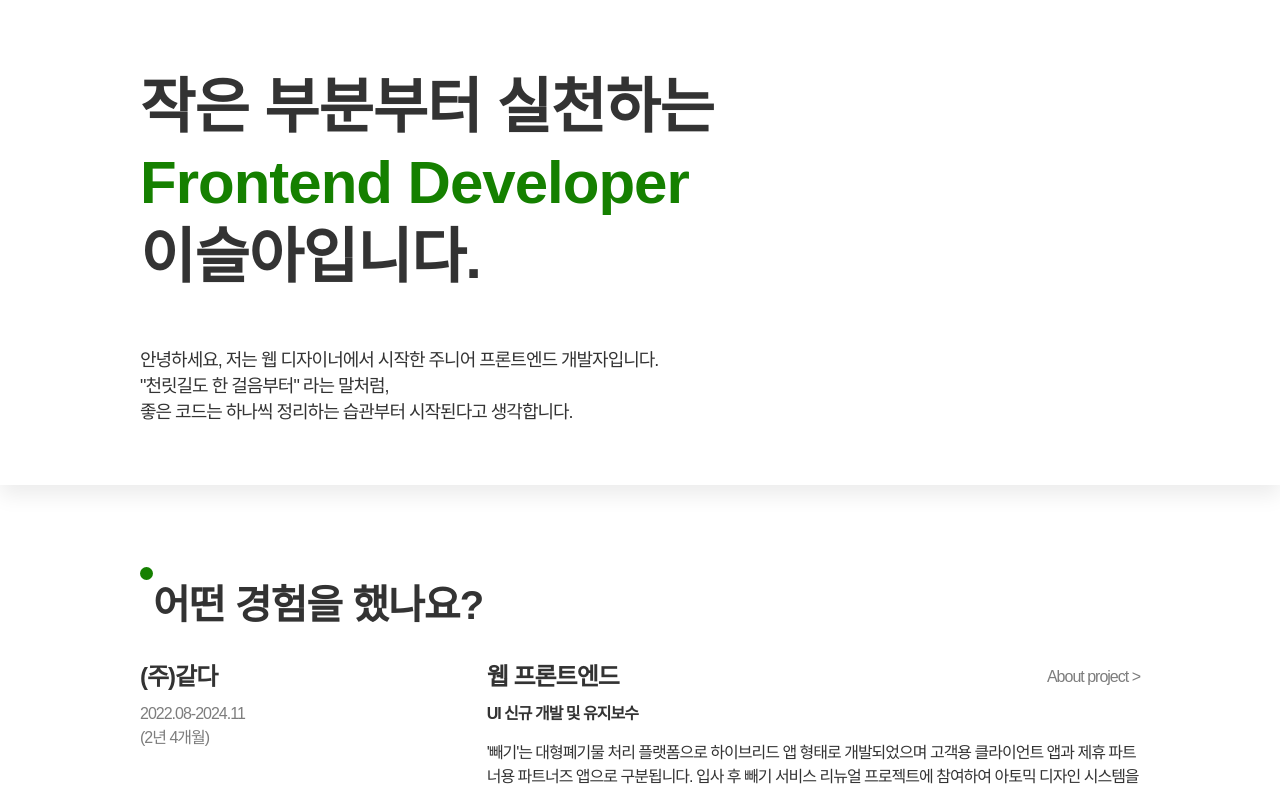
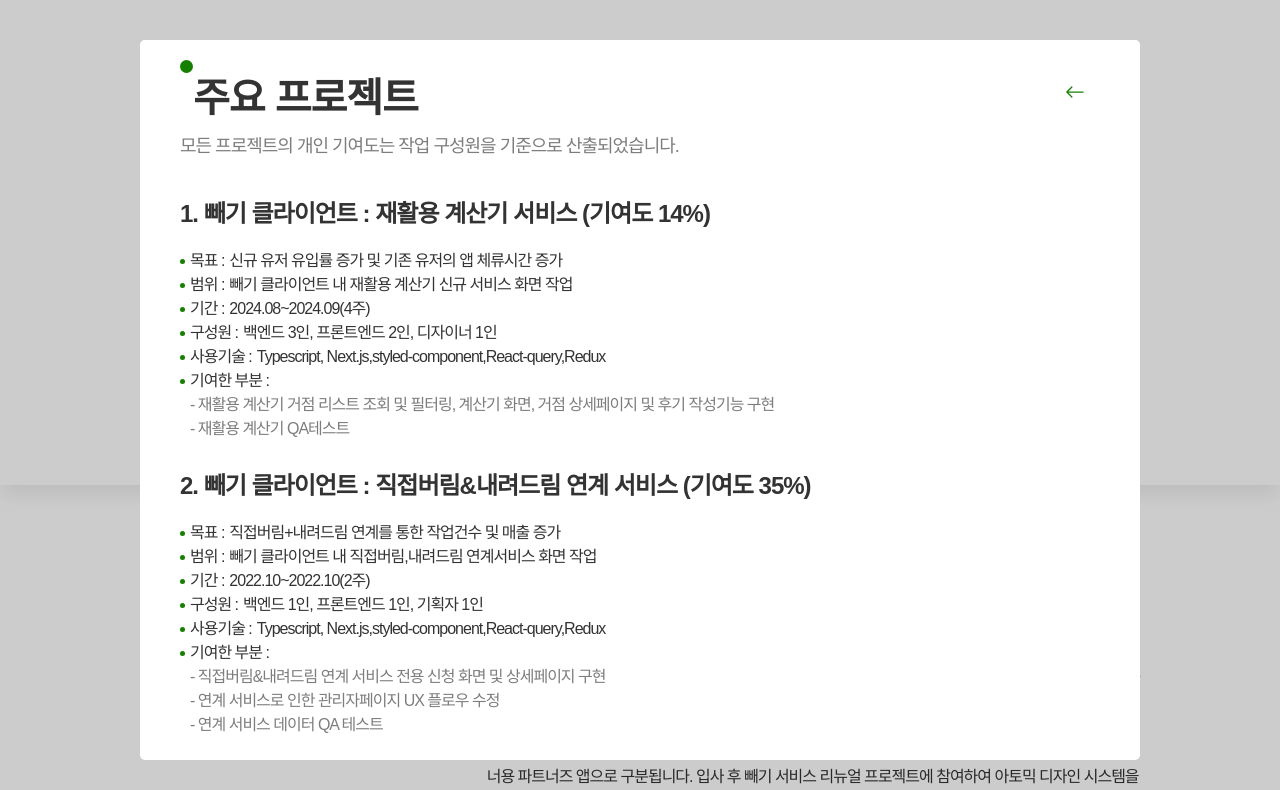
Before and after one commit to seraleedev/resume, a React (Create React App) app: page / in a window 1280 px wide. Shown: the top 790 px of the page. Built offline with nearby package versions, Linux system fonts and the light colour scheme; a web font is replaced by a local one.

Commit message:
주요 프로젝트 기술 모달창 내용 구현

```diff
--- /dev/null
+++ b/src/components/system/atoms/MainProjectDetailItem/index.tsx
@@ -0,0 +1,47 @@
+import { Paragraph } from "@/components/common/typhography";
+import { ListDot } from "../../atoms/CareerItem/styles";
+import { FlexBox } from "@/components/common/component";
+
+/**
+ * 프로젝트 상세설명 컴포넌트 항목(한줄짜리)
+ * @param contentTitle
+ * @param content
+ * @returns
+ */
+
+interface IMainProjectDetailItem {
+  contentTitle: string;
+  content: string | string[];
+}
+
+const MainProjectDetailItem = ({
+  contentTitle,
+  content,
+}: IMainProjectDetailItem) => {
+  const createListName = (contentTitle: string) => {
+    switch (contentTitle) {
+      case "goal":
+        return "목표";
+      case "range":
+        return "범위";
+      case "period":
+        return "기간";
+      case "member":
+        return "구성원";
+      case "tech":
+        return "사용기술";
+      default:
+        return "";
+    }
+  };
+
+  return (
+    <FlexBox justify="flex-start" gap="5px">
+      <ListDot />
+      <Paragraph>{createListName(contentTitle)} : </Paragraph>
+      <Paragraph>{content}</Paragraph>
+    </FlexBox>
+  );
+};
+
+export default MainProjectDetailItem;
--- a/src/components/system/organisms/ProjectDetailLists/index.tsx
+++ b/src/components/system/organisms/ProjectDetailLists/index.tsx
@@ -1,57 +1,39 @@
-import { H3, H4, Paragraph } from "@/components/common/typhography";
-import { gatdaProject, IProjectDetailContents } from "@/data/static";
+import { H3, Paragraph } from "@/components/common/typhography";
+import { IProjectDetailData } from "@/data/static";
 import { ListDot } from "../../atoms/CareerItem/styles";
 import { FlexBox } from "@/components/common/component";
+import { theme } from "@/styles/theme";
+import MainProjectDetailItem from "../../atoms/MainProjectDetailItem";
+
 /**
  * 프로젝트 상세설명 컴포넌트(PC)
- * @param
- * @param
-
+ * @param project
  * @returns
  */
-interface IProjectDetailItem {
-  contentTitle: string;
-  content: string | string[];
+
+interface IProjectDetailList {
+  project: IProjectDetailData;
 }
-const ProjectDetailItem = ({ contentTitle, content }: IProjectDetailItem) => {
-  const createListName = (contentTitle: string) => {
-    switch (contentTitle) {
-      case "goal":
-        return "목표";
-      case "range":
-        return "범위";
-      case "period":
-        return "기간";
-      case "member":
-        return "구성원";
-      case "tech":
-        return "사용기술";
-      case "contribution":
-        return "기여한 부분";
-      default:
-        return "";
-    }
-  };
 
+const ProjectDetailList = ({ project }: IProjectDetailList) => {
   return (
-    <FlexBox justify="flex-start" gap="5px">
-      <ListDot />
-      <Paragraph>{createListName(contentTitle)} : </Paragraph>
-      <Paragraph>{content}</Paragraph>
-    </FlexBox>
-  );
-};
-
-const ProjectDetailList = () => {
-  return (
-    <>
+    <div style={{ margin: "0 0 30px" }}>
       <H3 fontWeight={600} margin="0 0 20px">
-        {gatdaProject[0].projectName} (기여도 {gatdaProject[0].rate}%)
+        {project.id}. {project.projectName} (기여도 {project.rate}%)
       </H3>
-      {Object.entries(gatdaProject[0].content).map((item) => (
-        <ProjectDetailItem contentTitle={item[0]} content={item[1]} />
+      {Object.entries(project.content).map((item) => (
+        <MainProjectDetailItem contentTitle={item[0]} content={item[1]} />
       ))}
-    </>
+      <FlexBox justify="flex-start" gap="5px">
+        <ListDot />
+        <Paragraph>기여한 부분 : </Paragraph>
+      </FlexBox>
+      {project["contribution"].map((text) => (
+        <Paragraph color={theme.colors.gray01} padding="0 0 0 10px">
+          - {text}
+        </Paragraph>
+      ))}
+    </div>
   );
 };
 
--- a/src/components/system/templates/MainLayout.tsx
+++ b/src/components/system/templates/MainLayout.tsx
@@ -35,10 +35,10 @@
 
   return (
     <>
-      {/* <Modal
+      <Modal
         title={gatdaProjectTitle.title}
         subTitle={gatdaProjectTitle.subTitle}
-      /> */}
+      />
       <Header isScroll={isPoint} isMobile={isMobile} />
 
       <CareerSection isMobile={isMobile} isPoint={isPoint} />
--- a/src/components/system/templates/Modal/ModalBody.tsx
+++ b/src/components/system/templates/Modal/ModalBody.tsx
@@ -6,6 +6,7 @@
 import TitleWithDot from "../../atoms/TitieWithDot";
 import { H3, H4, Paragraph } from "@/components/common/typhography";
 import ProjectDetailList from "../../organisms/ProjectDetailLists";
+import { gatdaProject } from "@/data/static";
 
 /**
  * 모달창 > 바디 컴포넌트
@@ -17,7 +18,9 @@
 const ModalBody = () => {
   return (
     <ModalBodyStyle>
-      <ProjectDetailList />
+      {gatdaProject.map((project) => (
+        <ProjectDetailList project={project} key={project.id} />
+      ))}
     </ModalBodyStyle>
   );
 };
--- a/src/components/system/templates/Modal/styles.ts
+++ b/src/components/system/templates/Modal/styles.ts
@@ -23,6 +23,8 @@
   background-color: #fff;
   width: 100%;
   max-height: 90vh;
+  overflow: scroll;
+  overflow-x: hidden;
   border-radius: 5px;
   position: relative;
 `;
@@ -32,6 +34,8 @@
   padding: 20px 40px;
   border-radius: 5px 5px 0 0;
   width: 1000px;
+  position: sticky;
+  top: 0;
 `;
 
 export const ModalBodyStyle = styled.div`
--- a/src/data/static.ts
+++ b/src/data/static.ts
@@ -207,10 +207,11 @@
   "https://drive.google.com/file/d/1AlsMe0Bdy3SXryPJRHvPVvCWJycobIAO/view?usp=sharing";
 
 //프로젝트 상세기술 데이터타입
-export interface projectDetailData {
+export interface IProjectDetailData {
   id: number;
   projectName: string;
   rate: number;
+  contribution: string[];
   content: IProjectDetailContents;
 }
 export interface IProjectDetailContents {
@@ -219,7 +220,6 @@
   period: string;
   member: string;
   tech: string;
-  contribution: string[];
 }
 // 프로젝트 내용 타이틀
 export const gatdaProjectTitle = {
@@ -228,72 +228,72 @@
     "모든 프로젝트의 개인 기여도는 작업 구성원을 기준으로 산출되었습니다.",
 };
 // 프로젝트 내용
-export const gatdaProject: projectDetailData[] = [
+export const gatdaProject: IProjectDetailData[] = [
   {
     id: 1,
     projectName: "빼기 클라이언트 : 재활용 계산기 서비스",
     rate: 14,
+    contribution: [
+      "재활용 계산기 거점 리스트 조회 및 필터링, 계산기 화면, 거점 상세페이지 및 후기 작성기능 구현",
+      "재활용 계산기 QA테스트",
+    ],
     content: {
       goal: "신규 유저 유입률 증가 및 기존 유저의 앱 체류시간 증가",
       range: "빼기 클라이언트 내 재활용 계산기 신규 서비스 화면 작업",
       period: "2024.08~2024.09(4주)",
       member: "백엔드 3인, 프론트엔드 2인, 디자이너 1인",
       tech: "Typescript, Next.js,styled-component,React-query,Redux",
-      contribution: [
-        "재활용 계산기 거점 리스트 조회 및 필터링, 계산기 화면, 거점 상세페이지 및 후기 작성기능 구현",
-        "재활용 계산기 QA테스트",
-      ],
     },
   },
   {
     id: 2,
     projectName: "빼기 클라이언트 : 직접버림&내려드림 연계 서비스",
     rate: 35,
+    contribution: [
+      "직접버림&내려드림 연계 서비스 전용 신청 화면 및 상세페이지 구현",
+      "연계 서비스로 인한 관리자페이지 UX 플로우 수정",
+      "연계 서비스 데이터 QA 테스트",
+    ],
     content: {
       goal: "직접버림+내려드림 연계를 통한 작업건수 및 매출 증가",
       range: "빼기 클라이언트 내 직접버림,내려드림 연계서비스 화면 작업",
       period: "2022.10~2022.10(2주)",
       member: "백엔드 1인, 프론트엔드 1인, 기획자 1인",
       tech: "Typescript, Next.js,styled-component,React-query,Redux",
-      contribution: [
-        "직접버림&내려드림 연계 서비스 전용 신청 화면 및 상세페이지 구현",
-        "연계 서비스로 인한 관리자페이지 UX 플로우 수정",
-        "연계 서비스 데이터 QA 테스트",
-      ],
     },
   },
   {
     id: 3,
     projectName: "빼기 관리자 페이지 리뉴얼",
     rate: 20,
+    contribution: [
+      "고객정보,파트너 정보, 작업정보 조회 및 수정 페이지 기능구현",
+      "앱내 콘텐츠 조회, 신규작성, 수정 페이지 기능구현",
+      "관리자 페이지 공통 레이아웃 설정",
+    ],
     content: {
       goal: "관리자 페이지 리뉴얼을 통한 브랜딩 강화, 사용자 UX 개선",
       range: "빼기 관리자 페이지 리뉴얼 작업 (신규 화면 구현 및 API 교체)",
       period: "2022.09~2022.09(4주)",
       member: "백엔드 2인, 프론트엔드 2인, 기획자 1인",
       tech: "Typescript,React,Ant design,React-query,Redux",
-      contribution: [
-        "고객정보,파트너 정보, 작업정보 조회 및 수정 페이지 기능구현",
-        "앱내 콘텐츠 조회, 신규작성, 수정 페이지 기능구현",
-        "관리자 페이지 공통 레이아웃 설정",
-      ],
     },
   },
   {
     id: 4,
     projectName: "빼기 홈페이지 리뉴얼",
     rate: 25,
+    contribution: [
+      "홈 화면, 서브 페이지 등 정적 페이지 화면구현",
+      "API 및 상태관리 라이브러리 교체 작업 (redux chunk > redux toolkit)",
+      "로그인,회원가입, 마이페이지 화면 및 기능구현",
+    ],
     content: {
       goal: "홈페이지 리뉴얼을 통한 브랜딩 강화, 사용자 UX 개선",
       range: "빼기 홈페이지 리뉴얼 작업 (신규 화면 구현 및 API 교체)",
       period: "2022.08~2022.08(4주)",
       member: "백엔드 1인, 프론트엔드 2인, 디자이너 1인",
       tech: "Typescript, Next.js,styled-component,React-query,Redux",
-      contribution: [
-        "홈 화면, 서브 페이지 등 정적 페이지 화면구현",
-        "API 및 상태관리 라이브러리 교체 작업 (redux chunk > redux toolkit)",
-        "로그인,회원가입, 마이페이지 화면 및 기능구현",
-      ],
     },
   },
 ];
```
